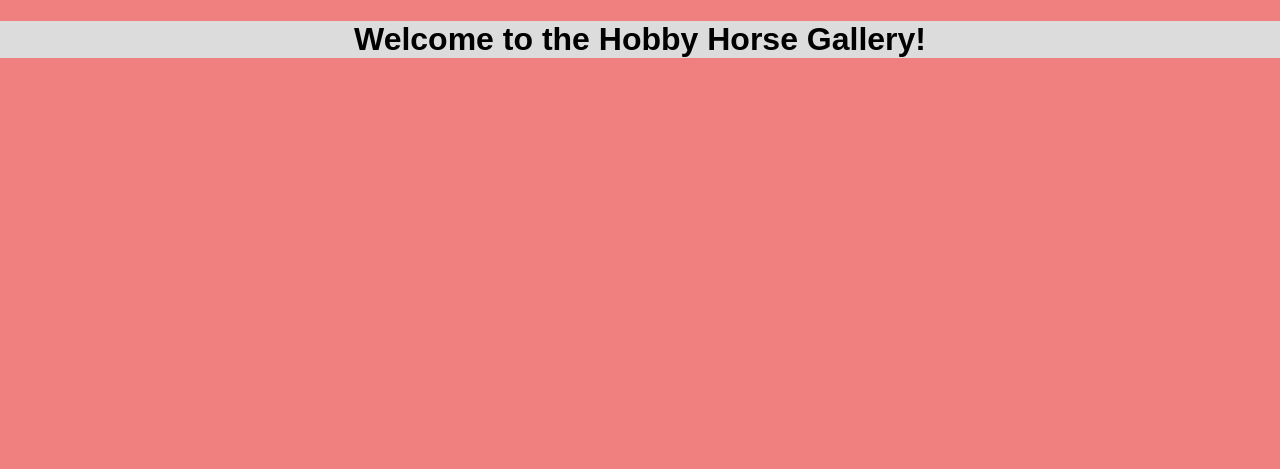
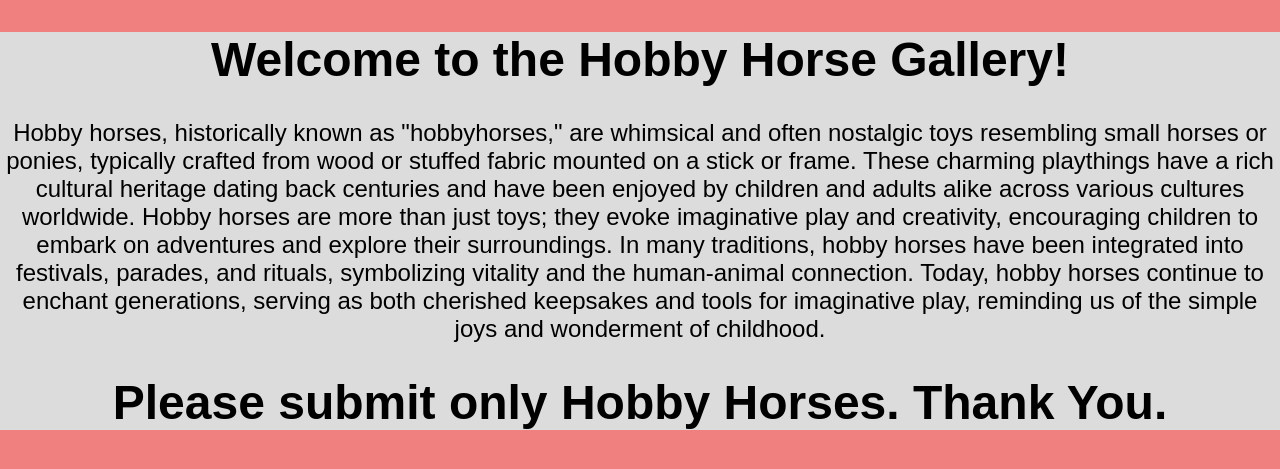
Before and after one commit to Venomkajo/hobby-gallery, a Flask app: page / in a window 1280 px wide. Shown: the part 58-527 px from the top of the page. Run offline with Flask 3, Linux system fonts and the light colour scheme; some libraries are stand-ins or nearby versions.

Commit message:
fixed visual bugs, added delete form for 'admin'

```diff
--- a/web/app.py
+++ b/web/app.py
@@ -12,8 +12,8 @@ app = Flask(__name__)
 db = SQL("sqlite:///gallery.db")
 db.execute("CREATE TABLE IF NOT EXISTS users (id INTEGER PRIMARY KEY, username TEXT, password TEXT)")
 db.execute("CREATE TABLE IF NOT EXISTS images (image_id INTEGER PRIMARY KEY, user_id INTEGER, image TEXT, title TEXT, description TEXT, gender TEXT, upvotes INTEGER DEFAULT 0, FOREIGN KEY (user_id) REFERENCES users(id))")
-db.execute("CREATE TABLE IF NOT EXISTS reviews (review_id INTEGER PRIMARY KEY, image_id INTEGER, user_id INTEGER, comment TEXT, FOREIGN KEY (image_id) REFERENCES images(image_id), FOREIGN KEY (user_id) REFERENCES users(id))")
-db.execute("CREATE TABLE IF NOT EXISTS upvotes (user_id INTEGER, image_id INTEGER, FOREIGN KEY (user_id) REFERENCES users(id), FOREIGN KEY (image_id) REFERENCES images(image_id))")
+db.execute("CREATE TABLE IF NOT EXISTS reviews (review_id INTEGER PRIMARY KEY, image_id INTEGER, user_id INTEGER, comment TEXT, FOREIGN KEY (image_id) REFERENCES images(image_id) ON DELETE CASCADE, FOREIGN KEY (user_id) REFERENCES users(id))")
+db.execute("CREATE TABLE IF NOT EXISTS upvotes (user_id INTEGER, image_id INTEGER, FOREIGN KEY (user_id) REFERENCES users(id), FOREIGN KEY (image_id) REFERENCES images(image_id) ON DELETE CASCADE)")
 
 #make cookies
 app.config["SESSION_PERMANENT"] = True
@@ -201,6 +201,12 @@ def add_comment():
 
     return redirect('/')
 
+@app.route("/delete", methods=["POST"])
+def delete_image():
+    del_id = request.form['delete_id']
+    db.execute("DELETE FROM images WHERE image_id = ?", del_id)
+    return redirect("/")
+
 
 #check if image exists
 def image_exist(image):
@@ -219,13 +225,14 @@ def get_comment(id):
     if query:
         comments = []
         for answers in query:
-            username = db.execute("SELECT username FROM users WHERE id = ?", answers['user_id'])
+            username = db.execute("SELECT username FROM users WHERE id = ?", answers['user_id'])[0]['username']
             dictionary = {'comment': answers['comment'], 'username': username}
             comments.append(dictionary)
         return comments
     else:
         return False
 
+
 #run app as debug
 if __name__ == "__main__":
     app.run(debug=True)
--- a/web/helpers.py
+++ b/web/helpers.py
@@ -14,6 +14,6 @@ def get_image_rating(id):
     rating = db.execute("SELECT upvotes FROM images WHERE image_id = ?", id)
     value = None  # Default value if no rating is found
     for row in rating:
-        value = row  # Get the rating from the first column of the row
+        value = row['upvotes']  # Get the rating from the first column of the row
         break  # Stop looping after the first row
     return value
--- a/web/static/styles.css
+++ b/web/static/styles.css
@@ -39,6 +39,7 @@ nav /* navbar */
 {
     text-align: center;
     background-color: gainsboro;
+    font-size: x-large;
 
 }
 
--- a/web/templates/gallery.html
+++ b/web/templates/gallery.html
@@ -30,6 +30,12 @@
                                 <p> {{ comments['username'] }}: {{ comments['comment'] }}</p>
                             </div>
                         {% endfor %}
+                    {% endif %}
+                    {% if file.username == 'admin' %}
+                        <form action="/delete" method="post">
+                            <input hidden value="{{ file.image_id }}" name="delete_id" >
+                            <button type="submit">Delete</button>
+                        </form>
                     {% endif %}
                 </div>
             </div>
--- a/web/templates/index.html
+++ b/web/templates/index.html
@@ -3,7 +3,20 @@
 {% block title %}Home - Hobby Horse Gallery{% endblock %}
 
 {% block main %}
-    <div id="indexdiv">
-    <h1>Welcome to the Hobby Horse Gallery!</h1>
+<div id="indexdiv">
+    <div>
+        <h1>Welcome to the Hobby Horse Gallery!</h1>
     </div>
+    <div>
+        <p> Hobby horses, historically known as "hobbyhorses," are whimsical and often nostalgic toys resembling small horses or ponies, typically crafted from wood or stuffed fabric mounted on a stick or frame.
+            These charming playthings have a rich cultural heritage dating back centuries and have been enjoyed by children and adults alike across various cultures worldwide.
+            Hobby horses are more than just toys; they evoke imaginative play and creativity, encouraging children to embark on adventures and explore their surroundings.
+            In many traditions, hobby horses have been integrated into festivals, parades, and rituals, symbolizing vitality and the human-animal connection.
+            Today, hobby horses continue to enchant generations, serving as both cherished keepsakes and tools for imaginative play, reminding us of the simple joys and wonderment of childhood.
+        </p>
+    </div>
+    <div>
+        <h1>Please submit only Hobby Horses. Thank You.</h1>
+    </div>
+</div>
 {% endblock %}
--- a/web/templates/upload.html
+++ b/web/templates/upload.html
@@ -28,7 +28,7 @@
     </form>
 
     <div class="center">
-        <p> Here's where you can submit your own hobby horse! You can submit a photo of any resolution of any size.
+        <p> Here's where you can submit your own hobby horse! You can submit a photo that's a PNG, JPG or JPEG.
             Feel free to take your place in this gallery.
         </p>
     </div>
```
Also changed, not shown: web/gallery.db, web/static/06f71a08-ce6c-49fe-8870-f78808a7c13e.jpeg (added), web/static/0c894f52-829a-40df-a1aa-83b0bac00316.jpeg (added), web/static/242bd6f7-9495-4571-9c3c-9201d29d219e.webp (added), web/static/43d2b6f2-b05f-401d-a349-d6481e72fe1a.png (deleted), web/static/4903ee8d-5438-41b8-9c4c-b87abde8cc6a.png (deleted), web/static/4bd30d39-e6a8-4afb-abf3-3719616a08ec.png (deleted), web/static/75aa642b-1904-4c62-a422-876993e48a05.jpg (added), web/static/87b14623-06d0-48e4-9e83-d0e31b94013d.jpg (added), web/static/f9d4fb4b-d7af-4b2c-8e70-3aa0c4dcf427.jpg (added), web/static/fe0ed225-0ec6-4eb9-afb8-167fb074b45e.png (deleted), 2 other files.
